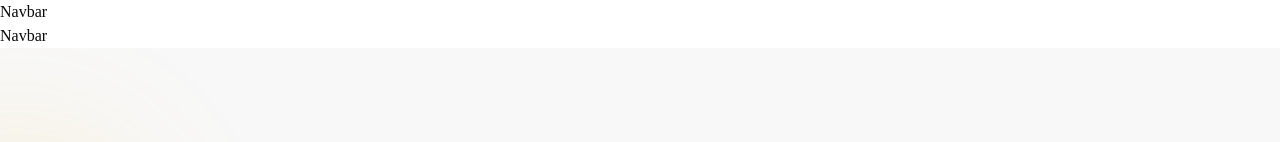
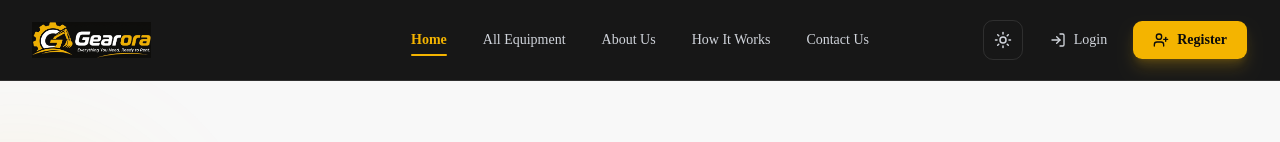
Before and after one commit to badrulalambd/gearora, a Next.js app: page / in a window 1280 px wide. Shown: the top 142 px of the page. Built offline with nearby package versions, Linux system fonts and the light colour scheme.

Commit message:
Header navbar design is comppleted

```diff
--- /dev/null
+++ b/app/how-it-works/page.tsx
@@ -0,0 +1,11 @@
+import React from 'react';
+
+const HowItWorksPage = () => {
+    return (
+        <div>
+            How It Works page:
+        </div>
+    );
+};
+
+export default HowItWorksPage;
--- a/app/layout.tsx
+++ b/app/layout.tsx
@@ -1,20 +1,20 @@
-import { Inter, Space_Grotesk } from "next/font/google";
+import { Inter, Space_Grotesk } from "next/font/google"
 
 import "./globals.css"
 import { ThemeProvider } from "@/components/theme-provider"
-import { cn } from "@/lib/utils";
-import Navbar from "@/components/header/Navbar";
-import Footer from "@/components/footer/Footer";
+import { cn } from "@/lib/utils"
+import Navbar from "@/components/header/Navbar"
+import Footer from "@/components/footer/Footer"
 
 const inter = Inter({
-    variable: "--font-inter",
-    subsets: ["latin"],
-});
+  variable: "--font-inter",
+  subsets: ["latin"],
+})
 
 const spaceGrotesk = Space_Grotesk({
-    variable: "--font-space-grotesk",
-    subsets: ["latin"],
-});
+  variable: "--font-space-grotesk",
+  subsets: ["latin"],
+})
 
 export default function RootLayout({
   children,
@@ -28,8 +28,10 @@ export default function RootLayout({
       className={`${inter.variable} ${spaceGrotesk.variable} font-sans antialiased`}
     >
       <body>
-        <Navbar />
-        <ThemeProvider>{children}</ThemeProvider>
+        <ThemeProvider>
+          <Navbar />
+          {children}
+        </ThemeProvider>
         <Footer />
       </body>
     </html>
--- a/app/page.tsx
+++ b/app/page.tsx
@@ -1,4 +1,3 @@
-import Navbar from "@/components/header/Navbar"
 import Banner from "@/components/home/Banner"
 import Categories from "@/components/home/Categories"
 import CustomerReview from "@/components/home/CustomerReview"
@@ -8,7 +7,6 @@ import WhyChooseUs from "@/components/home/WhyChooseUs"
 export default function Page() {
   return (
     <div>
-      <Navbar />
       <Banner />
       <FeaturedEquipment />
       <Categories />
--- a/components/header/Navbar.tsx
+++ b/components/header/Navbar.tsx
@@ -1,11 +1,214 @@
-import React from 'react';
+"use client"
+
+import { useEffect, useState, useSyncExternalStore } from "react"
+import Image from "next/image"
+import Link from "next/link"
+import { usePathname } from "next/navigation"
+import { useTheme } from "next-themes"
+import { LogIn, Menu, Moon, Sun, UserPlus, X } from "lucide-react"
+
+import { Button } from "@/components/ui/button"
+import { cn } from "@/lib/utils"
+
+const menuItems = [
+  { label: "Home", href: "/" },
+  { label: "All Equipment", href: "/equipments" },
+  { label: "About Us", href: "/about-us" },
+  { label: "How It Works", href: "/how-it-works" },
+  { label: "Contact Us", href: "/contact-us" },
+]
+
+const emptySubscribe = () => () => {}
 
 const Navbar = () => {
-    return (
-        <div>
-            Navbar
+  const pathname = usePathname()
+  const { resolvedTheme, setTheme } = useTheme()
+  const [menuOpen, setMenuOpen] = useState(false)
+
+  // Detect hydration without setState-in-effect: false during SSR,
+  // true on the client afterwards (avoids a theme-icon mismatch).
+  const hydrated = useSyncExternalStore(
+    emptySubscribe,
+    () => true,
+    () => false
+  )
+
+  // While the mobile menu is open: lock body scroll, close on Escape,
+  // and close automatically when the viewport grows to desktop size.
+  useEffect(() => {
+    if (!menuOpen) return
+
+    const onKeyDown = (event: KeyboardEvent) => {
+      if (event.key === "Escape") setMenuOpen(false)
+    }
+    const media = window.matchMedia("(min-width: 1024px)")
+    const onDesktop = (event: MediaQueryListEvent) => {
+      if (event.matches) setMenuOpen(false)
+    }
+
+    document.body.style.overflow = "hidden"
+    document.addEventListener("keydown", onKeyDown)
+    media.addEventListener("change", onDesktop)
+
+    return () => {
+      document.body.style.overflow = ""
+      document.removeEventListener("keydown", onKeyDown)
+      media.removeEventListener("change", onDesktop)
+    }
+  }, [menuOpen])
+
+  const isDark = hydrated ? resolvedTheme === "dark" : true
+
+  const isActive = (href: string) =>
+    href === "/"
+      ? pathname === "/"
+      : pathname === href || pathname.startsWith(`${href}/`)
+
+  return (
+    <header className="sticky top-0 z-50 border-b border-white/10 bg-[#0B0B0B]/95 backdrop-blur-md">
+      <div className="relative mx-auto flex h-16 max-w-7xl items-center justify-between px-4 sm:px-6 lg:h-20 lg:px-8">
+        {/* Logo - left */}
+        <Link
+          href="/"
+          aria-label="GearOra home"
+          className="flex shrink-0 items-center"
+        >
+          <Image
+            src="/images/logo.png"
+            alt="GearOra logo"
+            width={1851}
+            height={560}
+            priority
+            className="h-8 w-auto lg:h-9"
+          />
+        </Link>
+
+        {/* Menu - center (desktop) */}
+        <nav
+          aria-label="Main"
+          className="absolute left-1/2 hidden -translate-x-1/2 items-center gap-7 lg:flex xl:gap-9"
+        >
+          {menuItems.map((item) => (
+            <Link
+              key={item.href}
+              href={item.href}
+              className={cn(
+                "relative text-sm font-medium text-gray-300 transition-colors duration-200 after:absolute after:-bottom-1.5 after:left-0 after:h-0.5 after:w-0 after:rounded-full after:bg-[#F4B400] after:transition-all after:duration-300 hover:text-[#F4B400] hover:after:w-full",
+                isActive(item.href) &&
+                  "font-semibold text-[#F4B400] after:w-full"
+              )}
+            >
+              {item.label}
+            </Link>
+          ))}
+        </nav>
+
+        {/* Actions - right */}
+        <div className="flex items-center gap-1.5 sm:gap-2.5">
+          {/* Dark / light toggle */}
+          <button
+            type="button"
+            onClick={() => setTheme(isDark ? "light" : "dark")}
+            aria-label={isDark ? "Switch to light mode" : "Switch to dark mode"}
+            className="inline-flex size-9 items-center justify-center rounded-lg border border-white/10 text-gray-300 transition-colors duration-200 hover:border-[#F4B400]/50 hover:bg-[#F4B400]/10 hover:text-[#F4B400] lg:size-10"
+          >
+            {isDark ? (
+              <Moon className="h-[18px] w-[18px]" />
+            ) : (
+              <Sun className="h-[18px] w-[18px]" />
+            )}
+          </button>
+
+          {/* Login / Register - desktop */}
+          <div className="hidden items-center gap-2 lg:flex">
+            <Button
+              variant="ghost"
+              render={<Link href="/sign-in" />}
+              nativeButton={false}
+              className="h-10 gap-2 border border-transparent px-4 text-sm font-medium text-gray-300 hover:bg-[#F4B400]/10 hover:text-[#F4B400]"
+            >
+              <LogIn className="h-4 w-4" />
+              Login
+            </Button>
+
+            <Button
+              render={<Link href="/sign-up" />}
+              nativeButton={false}
+              className="h-10 gap-2 bg-[#F4B400] px-5 text-sm font-bold text-[#0B0B0B] shadow-lg shadow-[#F4B400]/20 hover:bg-[#E5A600]"
+            >
+              <UserPlus className="h-4 w-4" />
+              Register
+            </Button>
+          </div>
+
+          {/* Hamburger - mobile & tablet */}
+          <button
+            type="button"
+            onClick={() => setMenuOpen((open) => !open)}
+            aria-label={menuOpen ? "Close menu" : "Open menu"}
+            aria-expanded={menuOpen}
+            aria-controls="mobile-menu"
+            className="inline-flex size-9 items-center justify-center rounded-lg border border-white/10 text-gray-300 transition-colors duration-200 hover:border-[#F4B400]/50 hover:bg-[#F4B400]/10 hover:text-[#F4B400] lg:hidden"
+          >
+            {menuOpen ? (
+              <X className="h-5 w-5" />
+            ) : (
+              <Menu className="h-5 w-5" />
+            )}
+          </button>
         </div>
-    );
-};
+      </div>
 
-export default Navbar;
+      {/* Mobile & tablet menu panel */}
+      {menuOpen && (
+        <div
+          id="mobile-menu"
+          className="border-t border-white/10 bg-[#0B0B0B] shadow-2xl shadow-black/40 lg:hidden"
+        >
+          <nav aria-label="Mobile" className="flex flex-col px-4 py-3 sm:px-6">
+            {menuItems.map((item) => (
+              <Link
+                key={item.href}
+                href={item.href}
+                onClick={() => setMenuOpen(false)}
+                className={cn(
+                  "rounded-lg px-3 py-3 text-sm font-medium text-gray-300 transition-colors duration-200 hover:bg-[#F4B400]/10 hover:text-[#F4B400]",
+                  isActive(item.href) &&
+                    "bg-[#F4B400]/10 font-semibold text-[#F4B400]"
+                )}
+              >
+                {item.label}
+              </Link>
+            ))}
+          </nav>
+
+          {/* Login / Register - under the menu items */}
+          <div className="flex flex-col gap-3 border-t border-white/10 px-4 py-4 sm:px-6">
+            <Button
+              variant="ghost"
+              render={<Link href="/sign-in" />}
+              nativeButton={false}
+              onClick={() => setMenuOpen(false)}
+              className="h-11 w-full gap-2 border border-[#F4B400]/50 bg-transparent text-sm font-semibold text-[#F4B400] hover:bg-[#F4B400]/10 hover:text-[#F4B400]"
+            >
+              <LogIn className="h-4 w-4" />
+              Login
+            </Button>
+
+            <Button
+              render={<Link href="/sign-up" />}
+              nativeButton={false}
+              onClick={() => setMenuOpen(false)}
+              className="h-11 w-full gap-2 bg-[#F4B400] text-sm font-bold text-[#0B0B0B] shadow-lg shadow-[#F4B400]/20 hover:bg-[#E5A600]"
+            >
+              <UserPlus className="h-4 w-4" />
+              Register
+            </Button>
+          </div>
+        </div>
+      )}
+    </header>
+  )
+}
+
+export default Navbar
```
Also changed, not shown: app/equipments/page.tsx (renamed from app/equipment/page.tsx).
